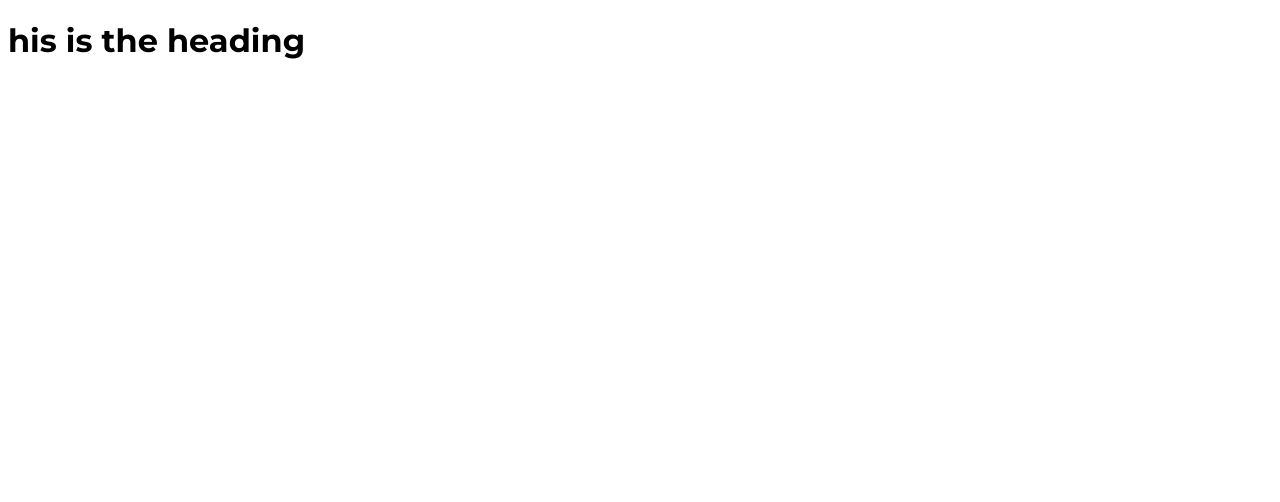
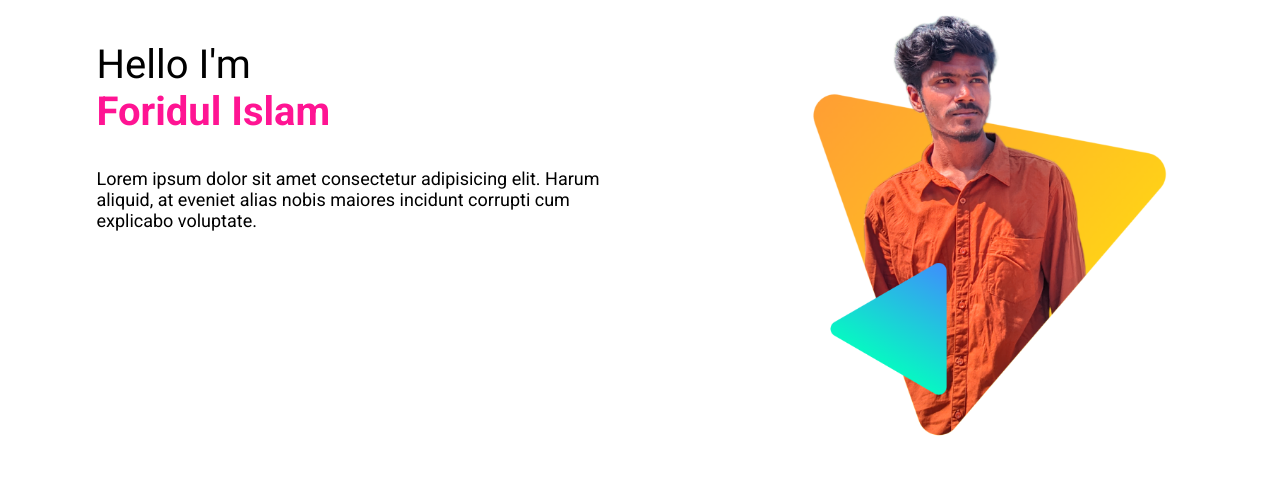
Before and after one commit to foridul103/personal-portfolio, a plain HTML site: page index.html in a window 1280 px wide. Drawn offline with Linux system fonts and the light colour scheme.

Commit message:
some coding add

```diff
--- a/index.html
+++ b/index.html
@@ -6,10 +6,18 @@
     <link rel="stylesheet" href="style.css">
     <link rel="preconnect" href="https://fonts.googleapis.com">
     <link rel="preconnect" href="https://fonts.gstatic.com" crossorigin>
-    <link href="https://fonts.googleapis.com/css2?family=Montserrat:ital,wght@0,100..900;1,100..900&display=swap" rel="stylesheet">
-    <title>Personal Portfolio</title>
+    <link href="https://fonts.googleapis.com/css2?family=Roboto:ital,wght@0,100;0,300;0,400;0,500;0,700;0,900;1,100;1,300;1,400;1,500;1,700;1,900&display=swap" rel="stylesheet">
+    <title> Foridul | Personal Portfolio</title>
 </head>
 <body>
-    <h1>his is the heading</h1>
+    <section>
+        <div class="half-width">
+            <h1>Hello I'm <br> <span>Foridul Islam</span> </h1>
+            <p>Lorem ipsum dolor sit amet consectetur adipisicing elit. Harum aliquid, at eveniet alias nobis maiores incidunt corrupti cum explicabo voluptate.</p>
+        </div>
+        <div class="half-width">
+            <img src="images/1.png" alt="">
+        </div>
+    </section>
 </body>
 </html>
--- a/style.css
+++ b/style.css
@@ -1,3 +1,31 @@
 body{
-    font-family: "Montserrat", sans-serif;
+    font-family: "Roboto", sans-serif;
 }
+h1{
+    font-size: 40px;
+    font-weight: 400;
+}
+span{
+    color: deeppink;
+    font-weight: 700;
+}
+p{
+    font-size: 18px;
+    font-weight: 400;
+}
+.half-width{
+    width: 40%;
+    float: left;
+    margin-left: 5%;
+    padding-left: 2%;
+}
+.half-width img{
+    width: 100%;
+}
+.top-banner{
+    background-image: url("images/header-bg.png");
+    background-repeat: no-repeat;
+}
+section{
+    height: 100%;
+}
```
